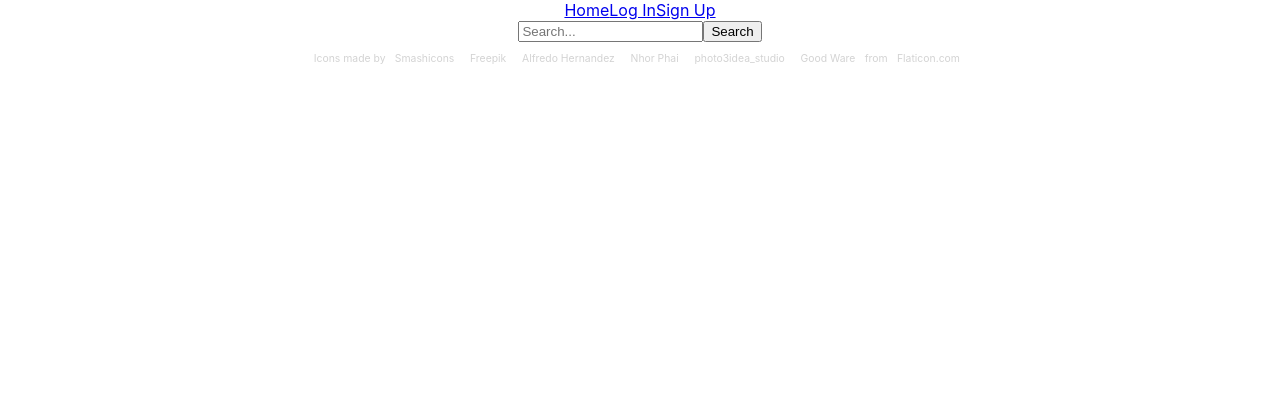
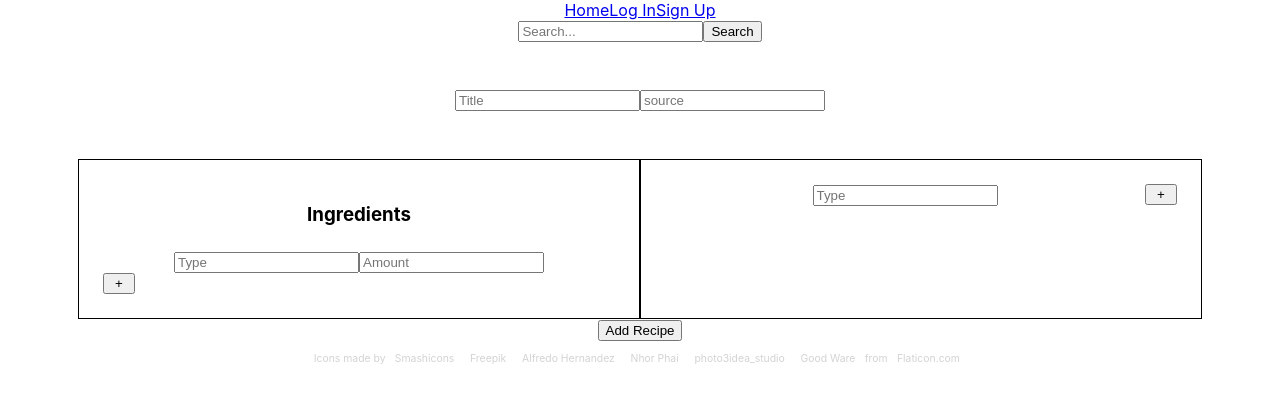
Before and after one commit to BuildWeek-Secret-Family-Recipes/Front-End, a React (Create React App) app: page /addrecipe in a window 1280 px wide. Shown: the top 402 px of the page. Built offline with nearby package versions, Linux system fonts and the light colour scheme.

Commit message:
handle change working for the ingredients list

```diff
--- a/package.json
+++ b/package.json
@@ -9,7 +9,8 @@
     "react-redux": "^7.1.3",
     "react-router-dom": "^5.1.2",
     "react-scripts": "3.2.0",
-    "redux": "^4.0.4"
+    "redux": "^4.0.4",
+    "styled-components": "^4.4.1"
   },
   "scripts": {
     "start": "react-scripts start",
--- a/src/App.js
+++ b/src/App.js
@@ -8,6 +8,7 @@ import Login from './components/user/Login';
 import Register from './components/user/Register';
 import Signout from './components/user/Signout';
 import UserRecipes from './components/user/UserRecipes';
+import AddRecipe from './components/recipe/AddRecipe'
 
 import './App.css';
 
@@ -20,6 +21,7 @@ function App() {
         <Route exact path='/' component={Home} />
         <Route exact path='/api/login' component={Login} />
         <Route exact path='/register' component={Register} />
+        <Route exact path='/addrecipe' component={AddRecipe} />
         <PrivateRoute exact path='/myrecipes' component={UserRecipes} />
 			  <PrivateRoute exact path="/logout" component={Signout} />
       </div>
--- /dev/null
+++ b/src/components/recipe/AddRecipe.js
@@ -0,0 +1,130 @@
+import React, { useState } from 'react'
+import api from '../../utils/api'
+import styled from 'styled-components'
+
+const FormDiv = styled.form`
+
+`
+const Wrapper = styled.div`
+    display: flex;
+    flex-direction: row;
+    justify-content: center;
+    margin-top: 3rem;
+`
+const Title = styled.input`
+
+`
+const Source = styled.input`
+
+`
+const Ingredients = styled.div`
+    display: flex;
+    flex-direction: column;
+    border: 1px solid black;
+    width: 40%;
+    padding: 1.5rem;
+`
+const Ingredient = styled.div`
+
+`
+const Type = styled.input`
+    margin-top: .5rem;
+`
+const Amount = styled.input`
+    margin-top: .5rem;
+`
+const Instructions = styled.div`
+    border: 1px solid black;
+    width: 40%;
+    padding: 1.5rem;
+`
+const Instruction = styled.input`
+
+`
+const SubmitButton = styled.button`
+
+`
+const AddButton = styled.button`
+    float: right;
+    width: 2rem;
+`
+
+const AddRecipe = (props) => {
+    const [ingredients, setIngredients] = useState([{ id: 0, type: '', amount: ''}])
+    const [instructions, setInstructions] = useState([''])
+    const [recipe, setRecipe] = useState({
+        title: '',
+        source: '',
+        ingredients: [{ type: '', amount: '' }],
+        instructions: [''],
+        category: '',
+        private: null
+    })
+
+    const handleChange = e => {
+        setRecipe({
+            ...recipe,
+            [e.target.name]: e.target.value
+
+        })
+    }
+
+    const handleIngredients = e => {
+        let newIngredients = ingredients.map(ingredient => Number(e.target.id) === ingredient.id ? { ...ingredient, [e.target.name]: e.target.value } : ingredient)
+        setIngredients(newIngredients)
+        console.log(ingredients)
+    }
+
+    const addIndgredient = e => {
+        e.preventDefault()
+        setIngredients([
+            ...ingredients,
+            {
+                id: ingredients.length,
+                type: '',
+                amount: ''
+            }
+        ])
+    }
+
+    const addInstruction = e => {
+        e.preventDefault()
+        setInstructions([...instructions])
+    }
+
+    return (
+        <FormDiv>
+            <Wrapper>
+                <Title type='text' name='title' placeholder='Title' value={recipe.title} onChange={handleChange} />
+                <Source type='text' name='source' placeholder='source' value={recipe.source} onChange={handleChange} />
+            </Wrapper>
+            <Wrapper>
+                <Ingredients>
+                    <h3>Ingredients</h3>
+                    {ingredients &&
+                        ingredients.map((ingredient, indx) => {
+                            return (
+                                <Ingredient key={indx} >
+                                    <Type id={ingredient.id} type='text' name='type' placeholder='Type' onChange={handleIngredients} />
+                                    <Amount id={ingredient.id} type='text' name='amount' placeholder='Amount' onChange={handleIngredients} />
+                                </Ingredient>
+                            )
+                        })
+                    }
+                    <AddButton onClick={addIndgredient}>+</AddButton>
+                </Ingredients>
+                <Instructions>
+                    {instructions &&
+                        instructions.map((instruction, indx) => {
+                            return <Instruction key={indx} type='text' name='type' placeholder='Type' value={instruction} onChange={handleChange} />
+                        })
+                    }
+                    <AddButton onClick={addInstruction}>+</AddButton>
+                </Instructions>
+            </Wrapper>
+            <SubmitButton type='submit'>Add Recipe</SubmitButton>
+        </FormDiv>
+    )
+}
+
+export default AddRecipe
```
Also changed, not shown: src/components/recipe/EditRecipe.js (added), 1 other file (tests, documents, lock files or other folders).
